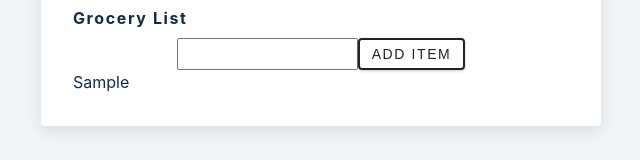
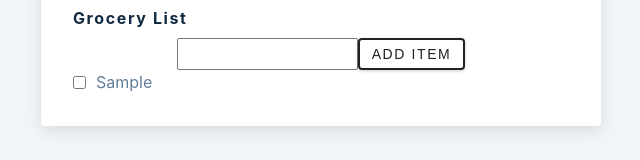
Before and after one commit to 85Marcin/React_Grocery_list, a React (Create React App) app: page / in a window 1280 px wide. Both pictures are taken after typing "Sample" into the empty fields and a click on the button "ADD ITEM". Shown: the part 150-310 px from the top of the page, without its empty margins (319-959 px from the left). Built offline with nearby package versions, Linux system fonts and the light colour scheme; the HTML template or start-up script is replaced by a standard one.

Commit message:
fixed margin

```diff
--- a/src/SingleItem.jsx
+++ b/src/SingleItem.jsx
@@ -1,5 +1,10 @@
-function SingleItem({ item }) {
-  return <div>{item.name}</div>
+function SingleItem({ item, removeItem }) {
+  return (
+    <div className="single-item">
+      <input type="checkbox" />
+      <p className="item-name">{item.name}</p>
+    </div>
+  )
 }
 
 export default SingleItem
--- a/src/index.css
+++ b/src/index.css
@@ -58,8 +58,8 @@ Global Styles
   box-sizing: border-box;
 }
 body {
-  font-family: -apple-system, BlinkMacSystemFont, 'Segoe UI', Roboto, Oxygen,
-    Ubuntu, Cantarell, 'Open Sans', 'Helvetica Neue', sans-serif;
+  font-family: -apple-system, BlinkMacSystemFont, "Segoe UI", Roboto, Oxygen,
+    Ubuntu, Cantarell, "Open Sans", "Helvetica Neue", sans-serif;
   background: var(--clr-grey-10);
   color: var(--clr-grey-1);
   line-height: 1.5;
@@ -304,3 +304,11 @@ Grocery List
 .clear-btn:hover {
   color: var(--clr-red-dark);
 }
+.single-item {
+  display: flex;
+  align-items: center;
+  gap: 10px;
+}
+.item-name {
+  margin-bottom: 0px;
+}
```
